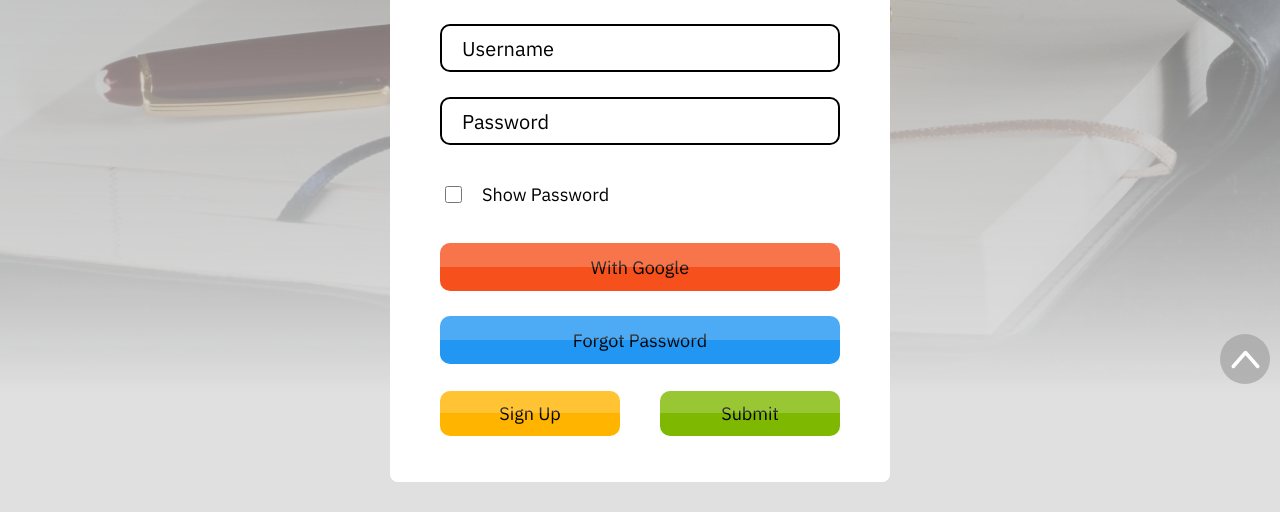
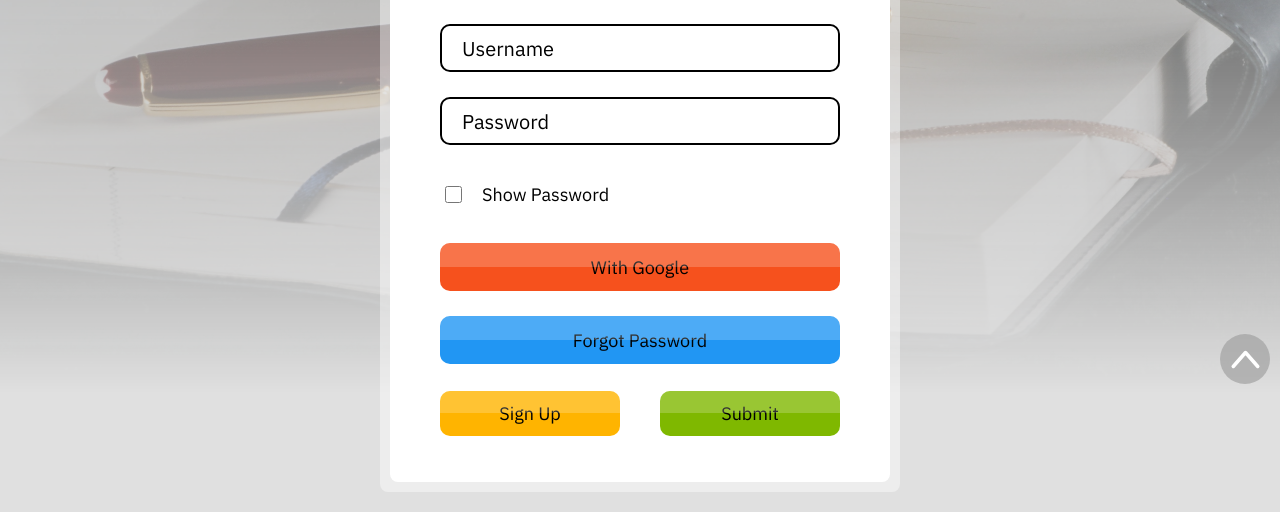
Before and after one commit to MatinNezami/FoodShop, a PHP site: page /account/ in a window 1280 px wide. Shown: the part 406-918 px from the top of the page. Run offline with PHP 8.4, Linux system fonts and the light colour scheme; data that the repository does not hold is empty.

Commit message:
style to main boxes account and accept page

```diff
--- a/share/form.css
+++ b/share/form.css
@@ -49,6 +49,16 @@ main > div.center-item {
 
 main > div > * {
     margin-bottom: 25px;
+}
+
+main > div::before {
+    content: "";
+    position: absolute;
+    width: calc(100% + 20px);
+    height: calc(100% + 20px);
+    background: #FFF6;
+    border-radius: inherit;
+    z-index: -1;
 }
 
 main > div > button,
```
